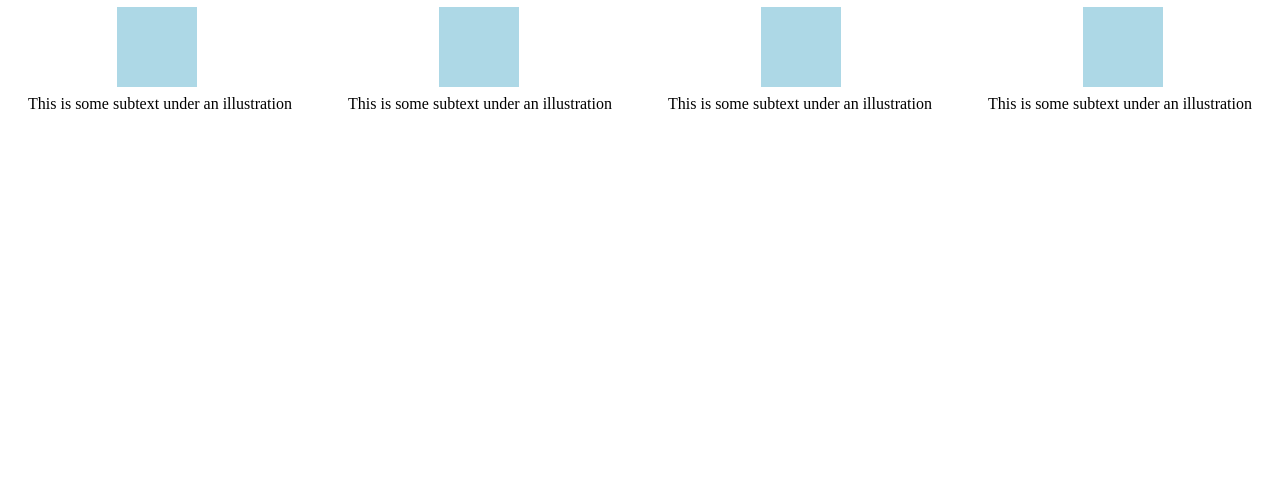
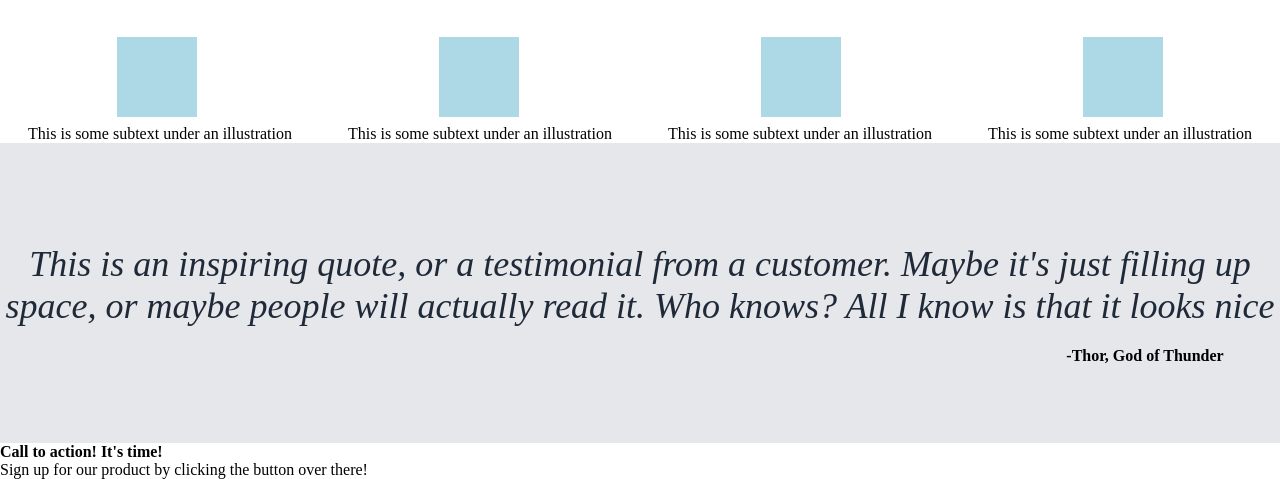
Before and after one commit to lily4web/landing-page, a plain HTML site: page index.html in a window 1280 px wide. Shown: the part 598-1077 px from the top of the page. Before the commit the page ends 800 px from the top, so only its background shows below. Drawn offline with Linux system fonts and the light colour scheme.

Commit message:
Add third section

```diff
--- a/css/style.css
+++ b/css/style.css
@@ -92,7 +92,7 @@ a:visited {
 
 .nav-shapes {
     display: flex;
-    margin-top: 10px;
+    margin-top: 40px;
     justify-content: space-around;
     gap: 8px;
 }
@@ -102,3 +102,27 @@ a:visited {
     justify-content: space-around;
     margin-top: 8px;
 }
+
+.container-2 {
+}
+
+.container-3 {
+    background-color: #E5E7EB;
+    padding-top: 100px;
+    height: 300px;
+    text-align: center;
+
+}
+
+.container-3 h4 {
+    color: #1F2937;
+    font-style: italic;
+    font-size: 36px;
+    font-weight: lighter;
+}
+
+.container-3 p {
+    font-weight: bold;
+    margin-top: 20px;
+    margin-left: 1010px;
+}
--- a/index.html
+++ b/index.html
@@ -50,4 +50,17 @@
             </div>
         </section>
     </div>
+
+    <div class="container-3">
+
+        <h4>This is an inspiring quote, or a testimonial from a customer. Maybe it's just filling up space, or maybe people will actually read it. Who knows? All I know is that it looks nice</h4> <p>-Thor, God of Thunder</p>
+    </div>
+
+    <div class="container-4">
+
+        <div class="signup-container">
+            <h4>Call to action! It's time!</h4>
+            <p>Sign up for our product by clicking the button over there!</p>
+        </div>
+    </div>
 </html>
```
